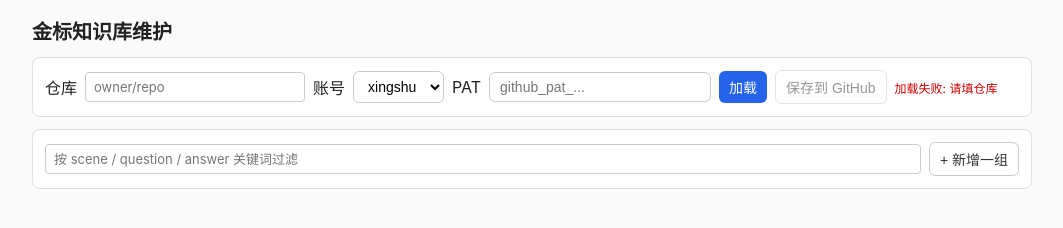
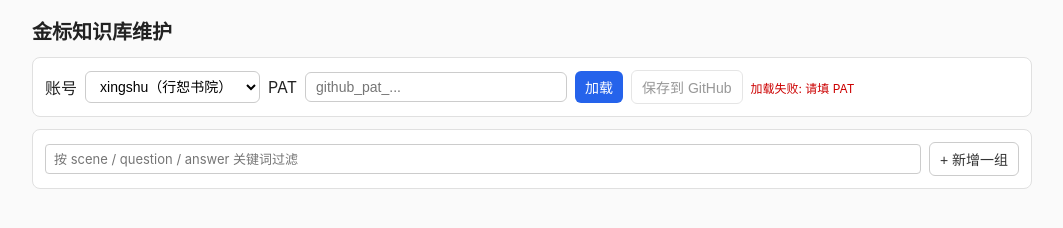
Before and after one commit to yhLang/XingShuHelper-Corpus, a plain HTML site: page web/index.html in a window 1280 px wide. Both pictures are taken after a click on the button "加载". Shown: the whole page, without its empty margins (108-1171 px from the left). Drawn offline with Linux system fonts and the light colour scheme.

Commit message:
feat(web): 仓库写死 + 本地 PAT 自动加载
- 仓库 hardcode 为 yhLang/XingShuHelper-Corpus（Web 端只服务这一个仓库，UI 去掉输入框）
- PAT 优先级：localStorage > window.LOCAL_PAT（来自 web/local-secrets.js，已 gitignore）
- 用户在本地 web/local-secrets.js 写一次 PAT，以后双击 index.html 即可直接用

```diff
--- a/web/index.html
+++ b/web/index.html
@@ -41,16 +41,23 @@
 
 <h1>金标知识库维护</h1>
 
+<script>
+  // 本地秘钥（gitignored）：存在就给 PAT 输入框自动填默认值。
+  // 不存在则 404 静默忽略，PAT 仍走 localStorage / 手填流程。
+  const _s = document.createElement('script');
+  _s.src = 'local-secrets.js';
+  _s.onerror = () => {};
+  document.head.appendChild(_s);
+</script>
+
 <div class="bar">
-  <span>仓库</span>
-  <input id="repo" type="text" placeholder="owner/repo" style="width:220px">
   <span>账号</span>
   <select id="account">
-    <option value="xingshu">xingshu</option>
-    <option value="kirin">kirin</option>
+    <option value="xingshu">xingshu（行恕书院）</option>
+    <option value="kirin">kirin（麒麟斋）</option>
   </select>
   <span>PAT</span>
-  <input id="pat" type="password" placeholder="github_pat_..." style="width:200px">
+  <input id="pat" type="password" placeholder="github_pat_..." style="width:240px">
   <button id="load">加载</button>
   <button id="save" class="secondary" disabled>保存到 GitHub</button>
   <span id="status" class="status">未加载</span>
@@ -64,14 +71,20 @@
 <div id="list"></div>
 
 <script>
+const REPO = 'yhLang/XingShuHelper-Corpus';
 const $ = id => document.getElementById(id);
 const state = { groups: [], sha: null, dirty: false };
 
-// 持久化配置到 localStorage
-['repo', 'pat', 'account'].forEach(k => {
+// 持久化 PAT 和账号选择到 localStorage（仓库写死）
+// PAT 优先级：localStorage > window.LOCAL_PAT（来自 local-secrets.js，gitignored）
+['pat', 'account'].forEach(k => {
   const v = localStorage.getItem('xs.' + k);
   if (v) $(k).value = v;
   $(k).addEventListener('change', () => localStorage.setItem('xs.' + k, $(k).value));
+});
+// 等 local-secrets.js 加载完（DOMContentLoaded 后已经异步注入），如果还没填就用本地默认
+window.addEventListener('load', () => {
+  if (!$('pat').value && window.LOCAL_PAT) $('pat').value = window.LOCAL_PAT;
 });
 
 function setStatus(msg, kind = '') {
@@ -105,9 +118,8 @@ async function ghApi(method, url, body) {
 async function load() {
   try {
     setStatus('加载中…');
-    const repo = $('repo').value.trim();
-    if (!repo) throw new Error('请填仓库');
-    const data = await ghApi('GET', `/repos/${repo}/contents/${path()}`);
+    if (!$('pat').value.trim()) throw new Error('请填 PAT');
+    const data = await ghApi('GET', `/repos/${REPO}/contents/${path()}`);
     state.sha = data.sha;
     const text = atob(data.content.replace(/\n/g, ''));
     // atob 拿到 latin1，转 UTF-8
@@ -125,7 +137,6 @@ async function load() {
 async function save() {
   try {
     setStatus('保存中…');
-    const repo = $('repo').value.trim();
     const lines = state.groups.map(g => {
       const { _id, _editing, ...rest } = g;
       return JSON.stringify({
@@ -138,7 +149,7 @@ async function save() {
     const text = lines.join('\n') + '\n';
     // utf8 转 base64
     const b64 = btoa(unescape(encodeURIComponent(text)));
-    const resp = await ghApi('PUT', `/repos/${repo}/contents/${path()}`, {
+    const resp = await ghApi('PUT', `/repos/${REPO}/contents/${path()}`, {
       message: `web: 更新 gold/${$('account').value}.jsonl (${state.groups.length} 组)`,
       content: b64,
       sha: state.sha,
```
Also changed, not shown: 1 other file.
